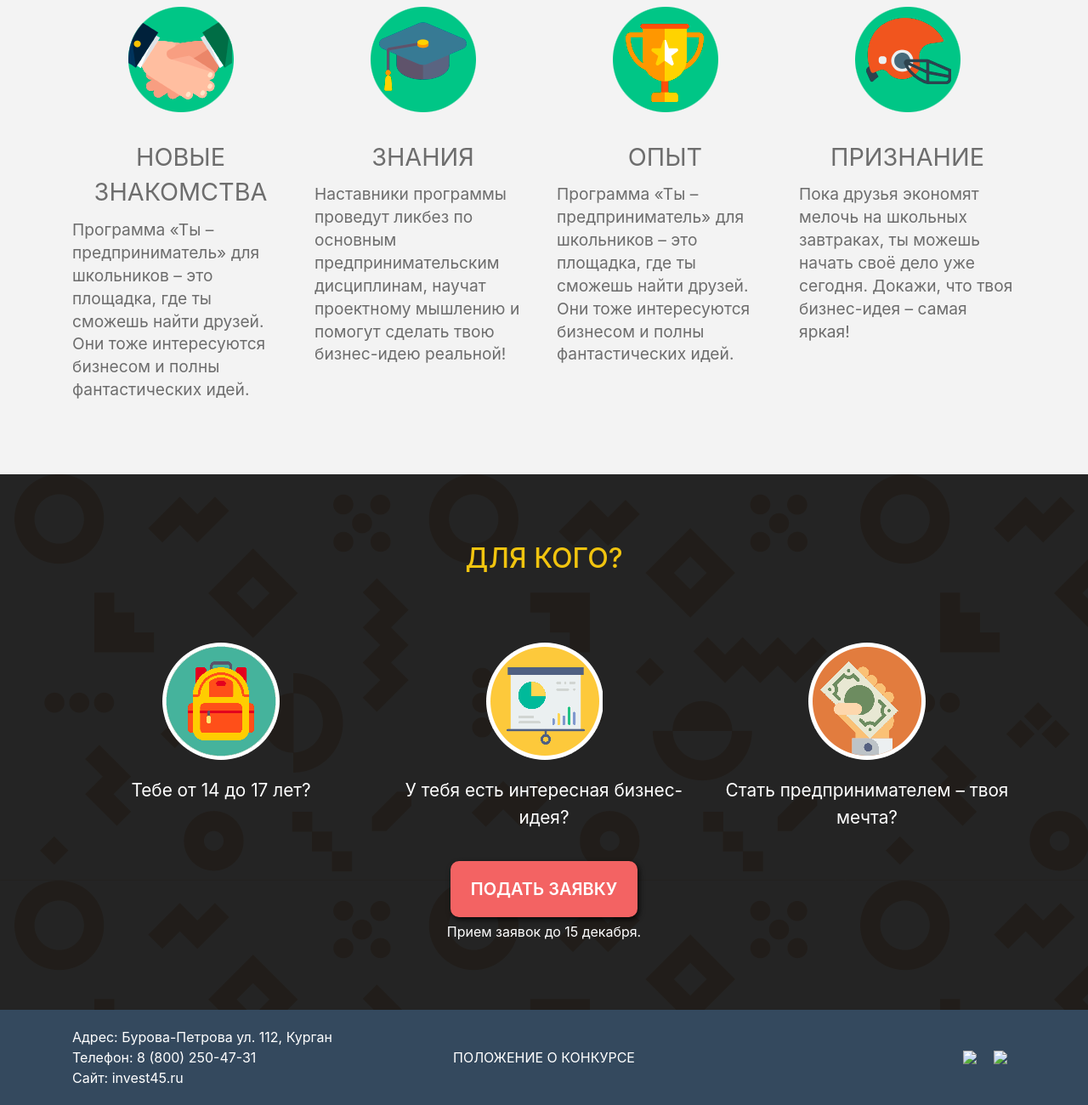
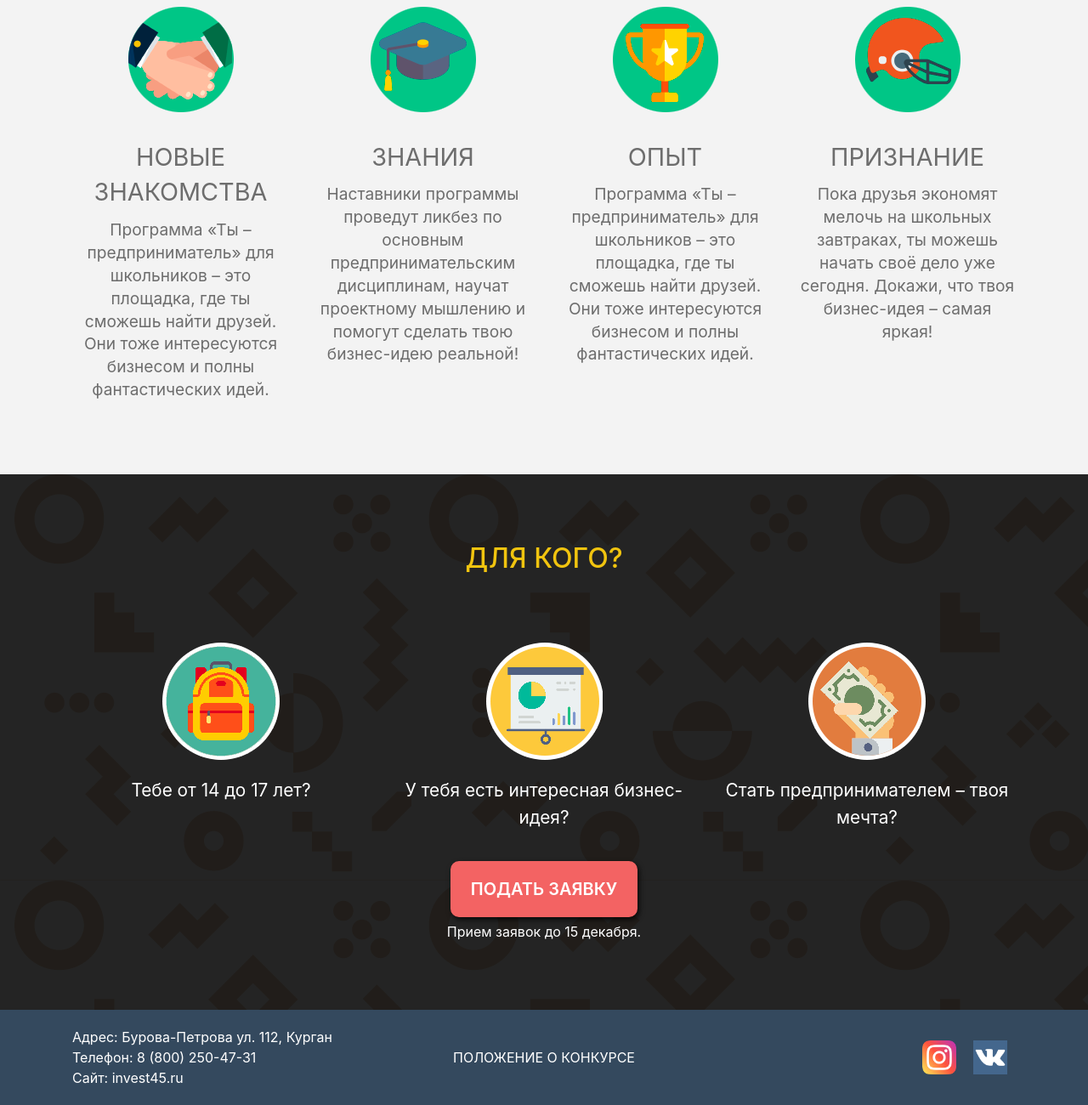
Before and after one commit to AlexeyStrekozov/-businessSchool, a plain HTML site: page index.html in a window 1280 px wide. Shown: the part 1085-2385 px from the top of the page at 85% size. Drawn offline with nearby package versions, Linux system fonts and the light colour scheme.

Commit message:
текст

```diff
--- a/css/style.css
+++ b/css/style.css
@@ -115,7 +115,6 @@ h2 {
     color: #6d6d6d;
 }
 .advantages-block-text>p {
-    text-align: left;
     line-height: 1.4em;
     font-size: 1.2em;
 }
--- a/index.html
+++ b/index.html
@@ -206,7 +206,7 @@
             </div>
           </div>
           <div class="footer-position d-flex align-items-center justify-content-center col-4"> <a class="all-link" href="link/polozhenie_o_konkurse.docx" target="_blank">ПОЛОЖЕНИЕ О КОНКУРСЕ</a></div>
-          <div class="footer-social col-4 d-flex align-items-center justify-content-end"><a href="https://www.instagram.com/fondinvest45/?igshid=1ikm3iyyvcrtt" target="_blank"><img src="img/insta.png"></a><a href="https://vk.com/fond_45" target="_blank"><img src="img/vk.svg"></a></div>
+          <div class="footer-social col-4 d-flex align-items-center justify-content-end"><a href="https://www.instagram.com/fondinvest45/?igshid=1ikm3iyyvcrtt" target="_blank"><img src="img/instagram.png"></a><a href="https://vk.com/fond_45" target="_blank"><img src="img/vk.png"></a></div>
         </div>
       </div>
     </footer>
```
